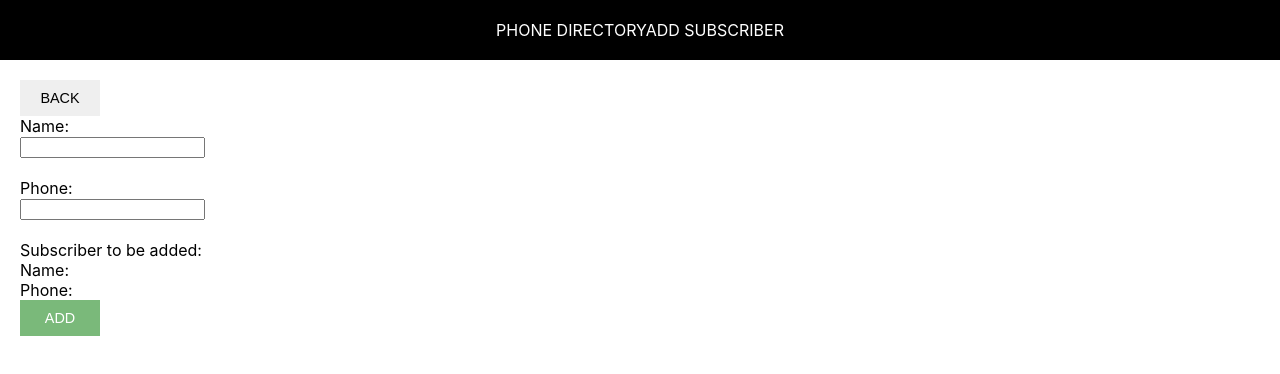
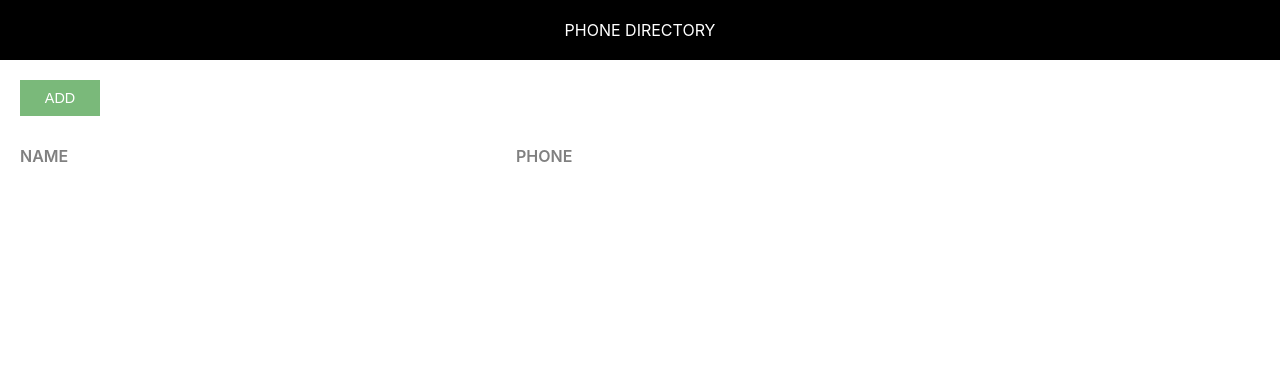
Before and after one commit to yashvi11/react-app, a React (Create React App) app: page / in a window 1280 px wide. Shown: the top 374 px of the page. Built offline with nearby package versions, Linux system fonts and the light colour scheme.

Commit message:
State: Added state in ‘AddSubscriber’ and ‘App’ components

```diff
--- a/src/AddSubscriber.js
+++ b/src/AddSubscriber.js
@@ -3,7 +3,25 @@
 import './AddSubscriber.css';
 
 class AddSusbscriber extends Component {
+    constructor() {
+        super();
+        this.state = {
+            id: 0,
+            name: '',
+            phone: ''
+        }
+    }
+
+    inputChangedHandler = (e) => {
+        const state = this.state;
+        state[e.target.name] = e.target.value;
+        this.setState(state);
+    }
+
     render() {
+
+        const {name, phone} = this.state;
+
         return (
             <div>
                 <Header heading="Add Subscriber" />
@@ -12,14 +30,15 @@
 
                     <form className="subscriber-form">
                         <label htmlFor="name" className="label-control">Name: </label><br/>
-                        <input id="name" type="text" className="input-control" name="name"/><br/><br/>
+                        <input id="name" type="text" className="input-control" name="name" onChange={this.inputChangedHandler}/><br/><br/>
                         <label htmlFor="phone" className="label-control">Phone: </label><br/>
-                        <input id="phone" type="text" className="input-control" name="phone"/><br/><br/>
+                        <input id="phone" type="text" className="input-control" name="phone" onChange={this.inputChangedHandler}/><br/><br/>
+
 
                         <div className="subscriber-info-container">
                             <span className="subscriber-to-add-heading">Subscriber to be added: </span><br/>
-                            <span className="subscriber-info">Name: </span><br/>
-                            <span className="subscriber-info">Phone: </span><br/>
+                            <span className="subscriber-info">Name: {name}</span><br/>
+                            <span className="subscriber-info">Phone: {phone}</span><br/>
                         </div>
 
                         <button type="submit" className="custom-btn add-btn">Add</button>
--- a/src/App.js
+++ b/src/App.js
@@ -4,22 +4,16 @@
 import './App.css';
 
 class App extends Component{
+  constructor() {
+    super();
+    this.state = {
+      subscribersListToShow: []
+    }
+  }
 
-  render()
-  {
-    let subscribers = [
-      {
-        id: 1,
-        name: "Shilpa Bhat",
-        phone: "8888888888"
-      },
-      {
-        id: 2,
-        name: "Srishti Gupta",
-        phone: "9999999999"
-      }
-    ];
-    return(
+  render() {
+
+return(
       <div>
         <Header heading="Phone Directory" />
         <div className="component-body-container">
@@ -30,7 +24,8 @@
             <span className="grid-item phone-heading">Phone</span>
           </div>
           {
-            subscribers.map(sub => {
+
+              this.state.subscribersListToShow.map(sub => {
               return <div key={sub.id} className="grid-container">
                 <span className="grid-item">{sub.name}</span>
                 <span className="grid-item">{sub.phone}</span>
--- a/src/header.js
+++ b/src/header.js
@@ -5,7 +5,6 @@
 
     return (
         <div className="header">
-            Phone Directory
             {props.heading}
         </div>
     )
--- a/src/index.js
+++ b/src/index.js
@@ -9,5 +9,5 @@
 // If you want your app to work offline and load faster, you can change
 // unregister() to register() below. Note this comes with some pitfalls.
 // Learn more about service workers: https://bit.ly/CRA-PWA
-ReactDOM.render(<AddSusbscriber />, document.getElementById('root'));
+ReactDOM.render(<App />, document.getElementById('root'));
 serviceWorker.unregister();
```
